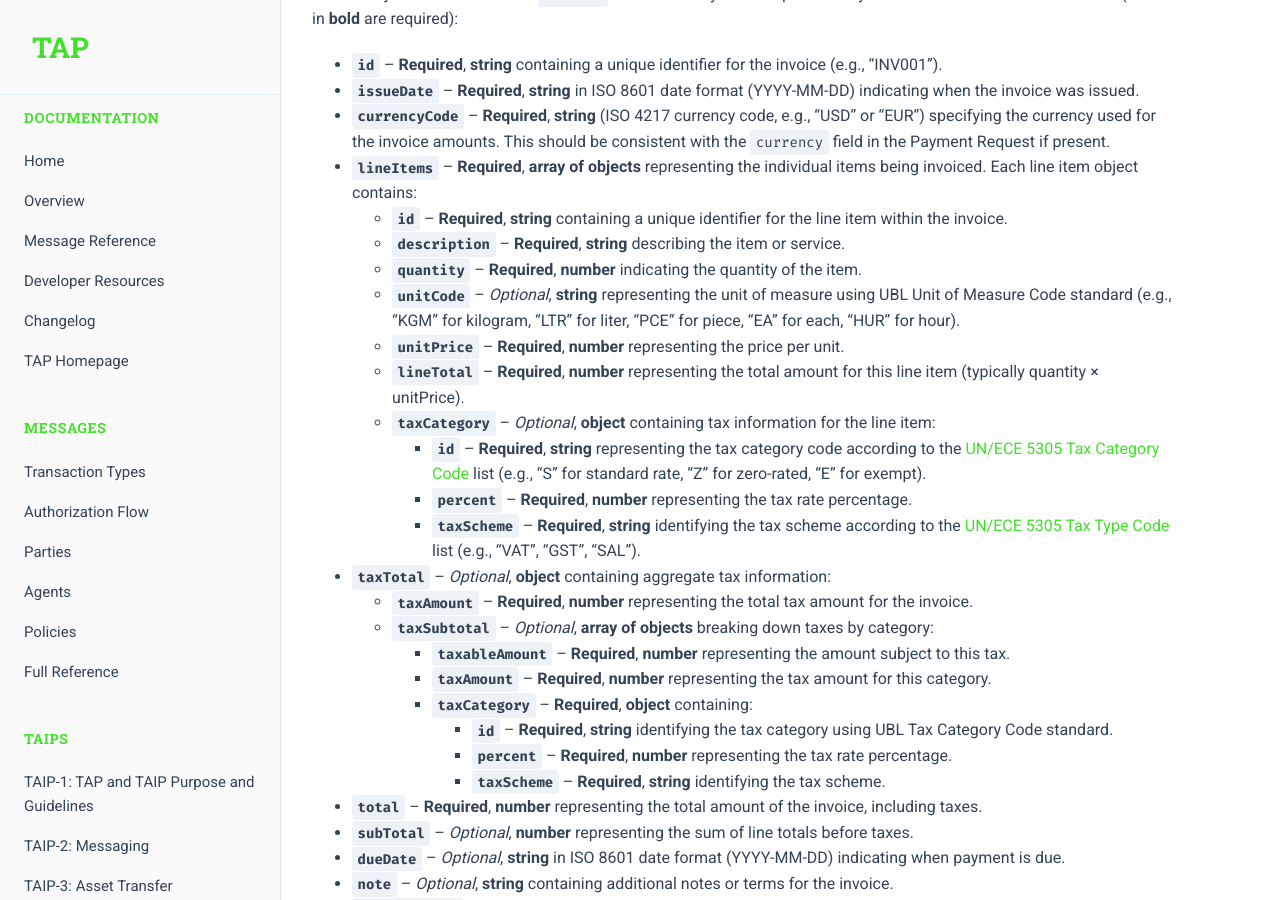
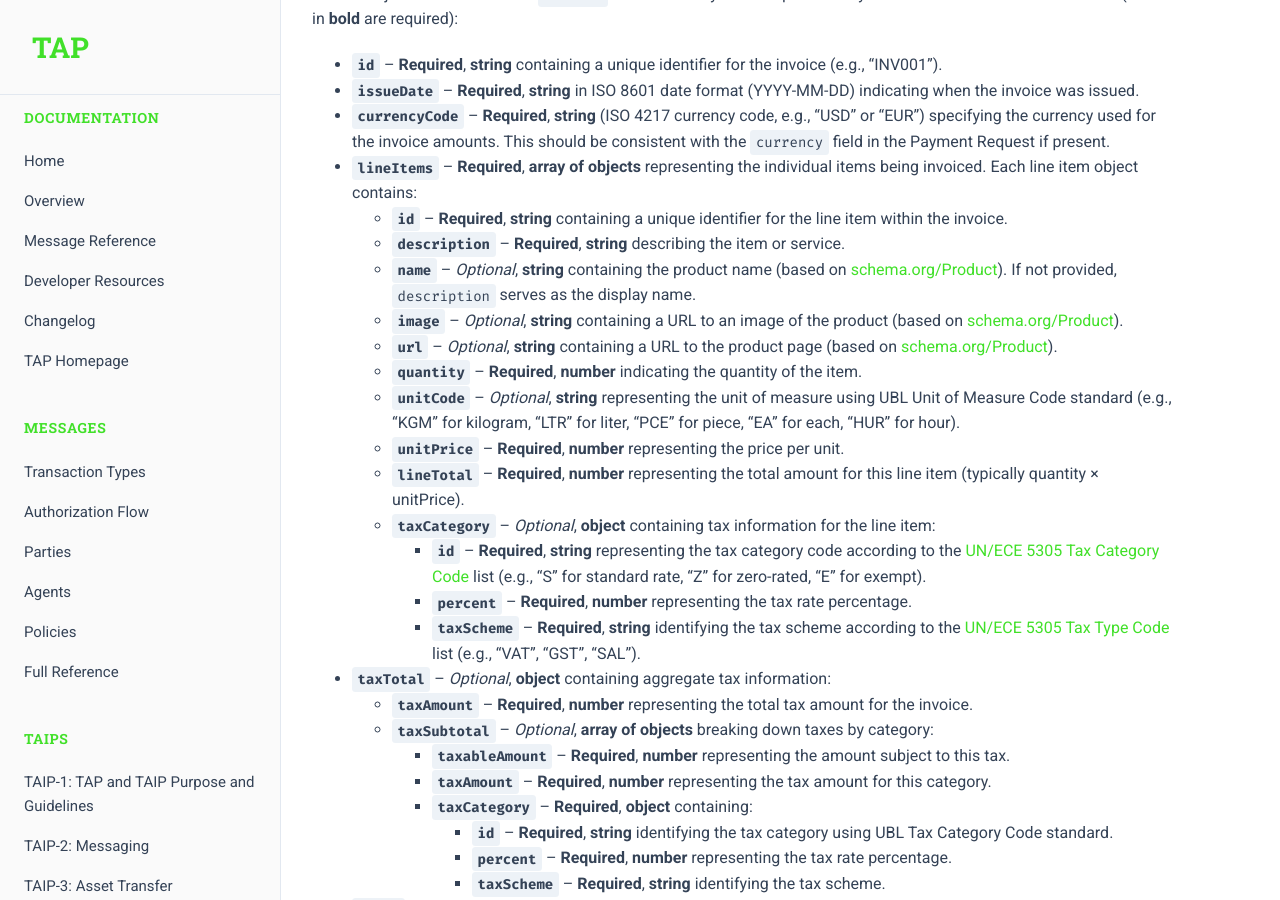
Before and after one commit to TransactionAuthorizationProtocol/TAIPs, a Jekyll site: the page built from TAIPs/taip-16.md, in a window 1280 px wide and 900 px high, scrolled down 1920 px. Built offline with Jekyll 4.4.1, drawn with Linux system fonts in a browser that asks for light colours; some of the changed text lies outside the part shown.

Commit message:
Add schema.org/Product attributes to invoice line items
- Add optional product metadata fields to TAIP-16 line items
- Fields added: name, image, url (based on schema.org/Product)
- Update TypeScript LineItem interface with new attributes
- Update invoice JSON schema to include product fields
- Add example showing product metadata in invoice line items
- Update UBL mapping table to include new fields

This enables richer product information in invoices, improving
user experience and enabling better product catalogs integration
while maintaining backward compatibility.

🤖 Generated with [Claude Code](https://claude.ai/code)

Co-Authored-By: Claude <noreply@anthropic.com>

```diff
--- a/TAIPs/taip-16.md
+++ b/TAIPs/taip-16.md
@@ -40,6 +40,9 @@ An **Invoice** is an object that can be embedded in a TAIP-14 Payment Request to
 - **`lineItems`** – **Required**, **array of objects** representing the individual items being invoiced. Each line item object contains:
   - **`id`** – **Required**, **string** containing a unique identifier for the line item within the invoice.
   - **`description`** – **Required**, **string** describing the item or service.
+  - **`name`** – *Optional*, **string** containing the product name (based on [schema.org/Product](https://schema.org/Product)). If not provided, `description` serves as the display name.
+  - **`image`** – *Optional*, **string** containing a URL to an image of the product (based on [schema.org/Product](https://schema.org/Product)).
+  - **`url`** – *Optional*, **string** containing a URL to the product page (based on [schema.org/Product](https://schema.org/Product)).
   - **`quantity`** – **Required**, **number** indicating the quantity of the item.
   - **`unitCode`** – *Optional*, **string** representing the unit of measure using UBL Unit of Measure Code standard (e.g., "KGM" for kilogram, "LTR" for liter, "PCE" for piece, "EA" for each, "HUR" for hour).
   - **`unitPrice`** – **Required**, **number** representing the price per unit.
@@ -106,6 +109,9 @@ The Invoice object is embedded in a TAIP-14 Payment Request as follows:
         {
           "id": "1",
           "description": "Widget A",
+          "name": "Premium Widget Model A",
+          "image": "https://example.com/products/widget-a.jpg",
+          "url": "https://example.com/products/widget-a",
           "quantity": 5,
           "unitCode": "EA",
           "unitPrice": 10.00,
@@ -161,6 +167,9 @@ The Invoice object is designed to be transformable to and from UBL JSON Invoice
 | currencyCode | Invoice/DocumentCurrencyCode |
 | lineItems[].id | Invoice/InvoiceLine/ID |
 | lineItems[].description | Invoice/InvoiceLine/Item/Description |
+| lineItems[].name | Invoice/InvoiceLine/Item/Name |
+| lineItems[].image | Invoice/InvoiceLine/Item/ItemInstance/ProductImage |
+| lineItems[].url | Invoice/InvoiceLine/Item/ItemInstance/ItemPropertyGroup/ItemProperty/Value (where Name='URL') |
 | lineItems[].quantity | Invoice/InvoiceLine/InvoicedQuantity |
 | lineItems[].unitCode | Invoice/InvoiceLine/InvoicedQuantity/@unitCode |
 | lineItems[].unitPrice | Invoice/InvoiceLine/Price/PriceAmount |
```
Also changed, not shown: other parts of TAIPs/taip-16.md (+1 -1 lines), messages.md (+5 -0 lines), packages/typescript/src/invoice.ts (+25 -0 lines), schemas/data-structures/invoice.json (+14 -0 lines), CHANGELOG.md.
